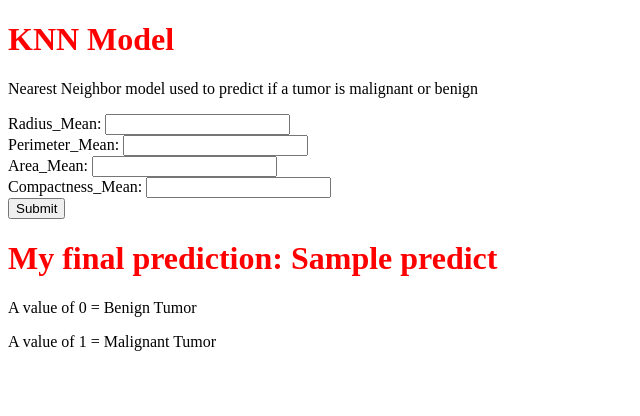
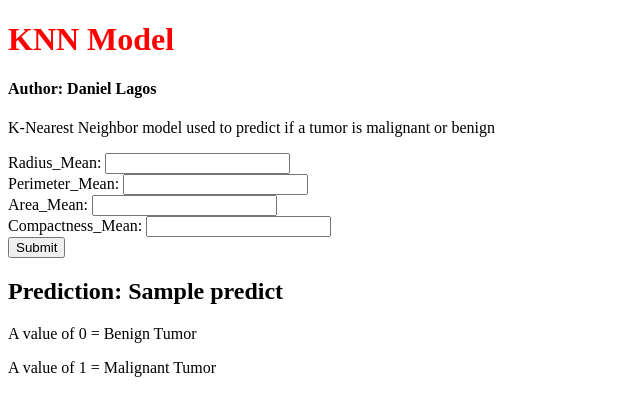
Before and after one commit to danlagos/ANA680-week-2, a Flask app: template templates/index.html in a window 1280 px wide. Shown: the top 416 px of the page, without its empty margins (0-640 px from the left). Run offline with Flask 2, Linux system fonts and the light colour scheme; the template is opened without the code that fills it: most values are stand-ins (such as "Sample title", 1, 10 or a date in 2020); parts of the project's set-up code (start-up, migrations or seed data) failed here and were passed over.

Commit message:
final touches

```diff
--- a/templates/index.html
+++ b/templates/index.html
@@ -2,7 +2,7 @@
 <html lang="en">
 <head>
     <meta charset="UTF-8">
-    <title>KNN Classification</title>
+    <title>KNN Classification Model</title>
     <style>
         h1 {
             color: red;
@@ -11,7 +11,8 @@
 </head>
 <body>
     <h1>KNN Model</h1>
-    <p>Nearest Neighbor model used to predict if a tumor is malignant or benign</p>
+    <h4>Author:  Daniel Lagos</h4>
+    <p>K-Nearest Neighbor model used to predict if a tumor is malignant or benign</p>
     <form action="{{ url_for('predict')}}" method="POST">
         Radius_Mean:  <input type="text" name="radius_mean"></br>
         Perimeter_Mean:  <input type="text" name="perimeter_mean"></br>
@@ -20,7 +21,7 @@
 
         <input type=submit value=Submit>
    </form>
-    <h1>My final prediction: {{ predict }}</h1>
+    <h2>Prediction: {{ predict }}</h2>
     <p>A value of 0 = Benign Tumor</p>
     <p>A value of 1 = Malignant Tumor</p>
 </body>
```
